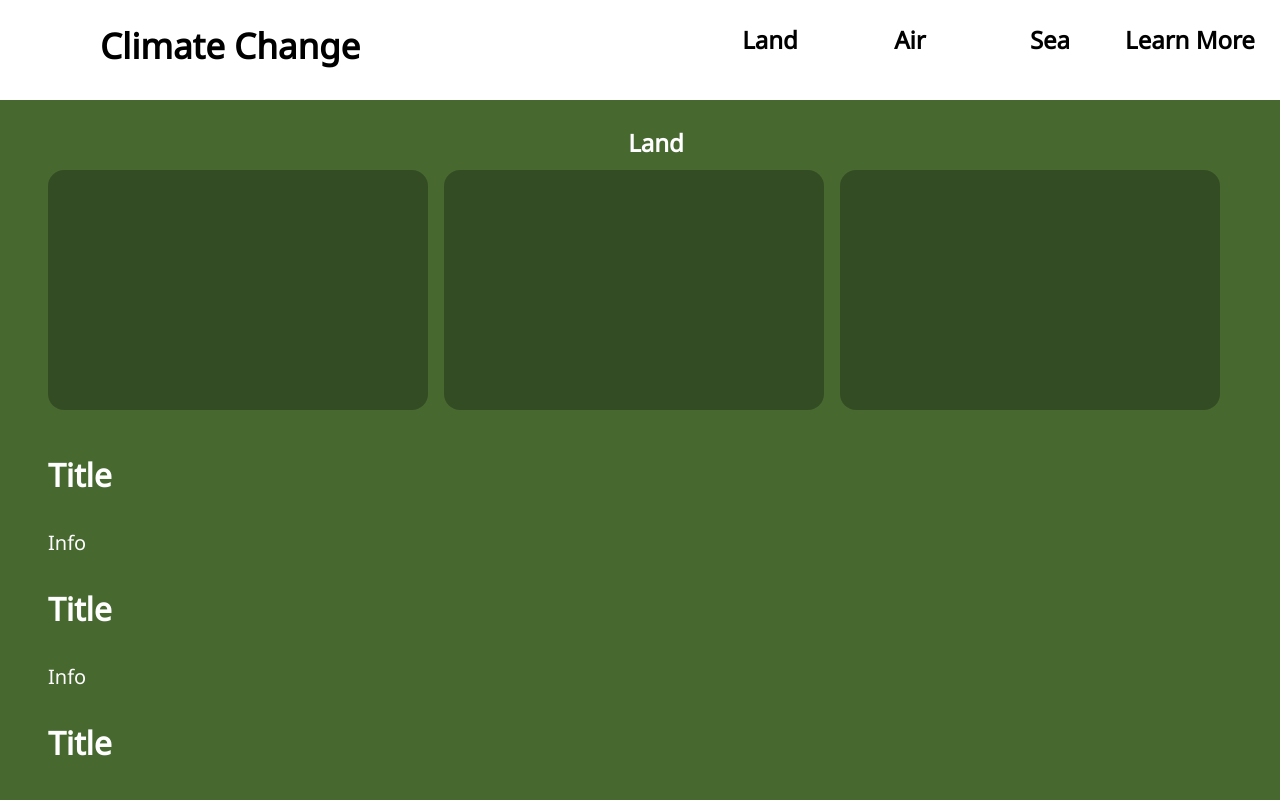
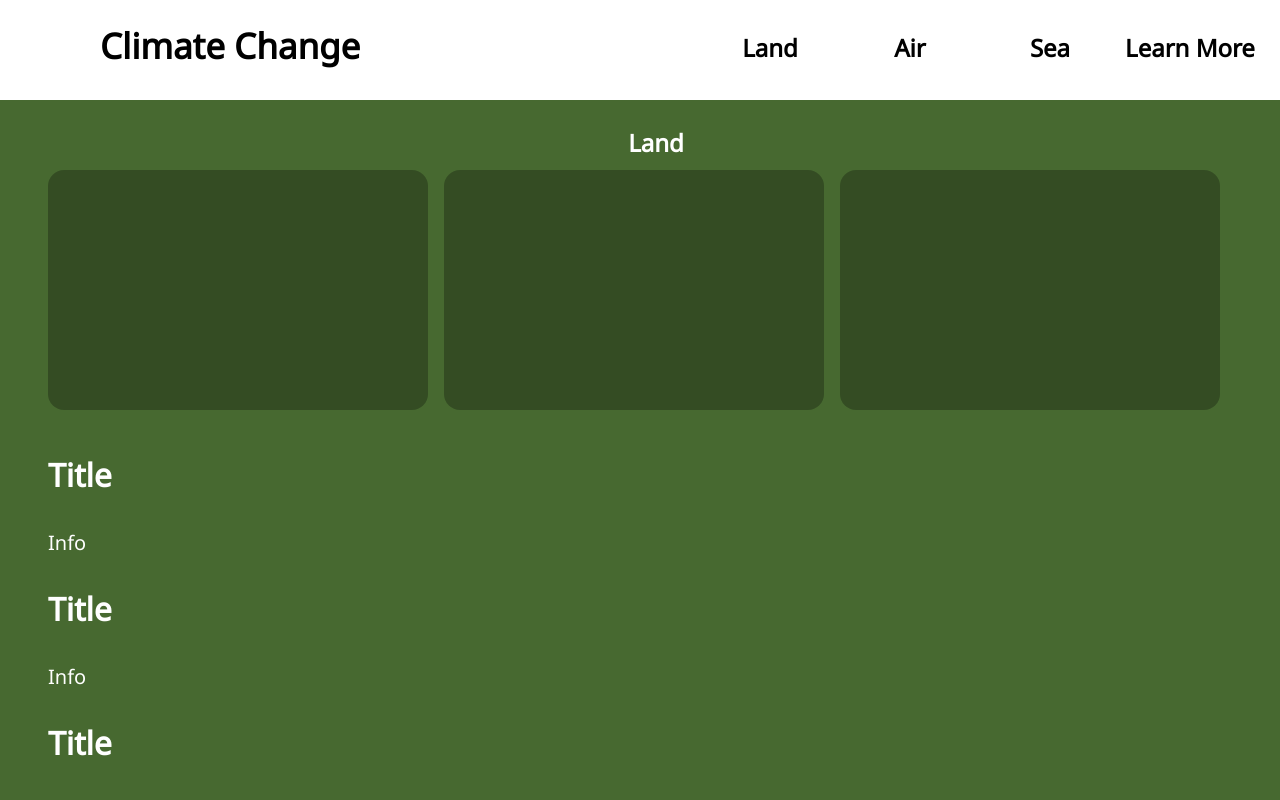
Before and after one commit to SupremeDonut/shshacks-2022, a React (Create React App) app: page / in a window 1280 px wide. Shown: the top 800 px of the page. Built offline with nearby package versions, Linux system fonts and the light colour scheme.

Commit message:
pleasing jayesh

```diff
--- a/src/styles/App.css
+++ b/src/styles/App.css
@@ -48,6 +48,7 @@ nav {
 	height: 100%;
 	width: 140px;
 	text-align: center;
+	padding-top: 7.6px;
 }
 
 .nav-hover {
@@ -117,7 +118,7 @@ header ul li{
 	border-radius: 3px;
 	text-transform: uppercase;
   }
-  a.active,a:hover{
+  header ul li a:hover{
 	background: #1b9bff;
 	transition: .5s;
 	text-decoration: none;
```
